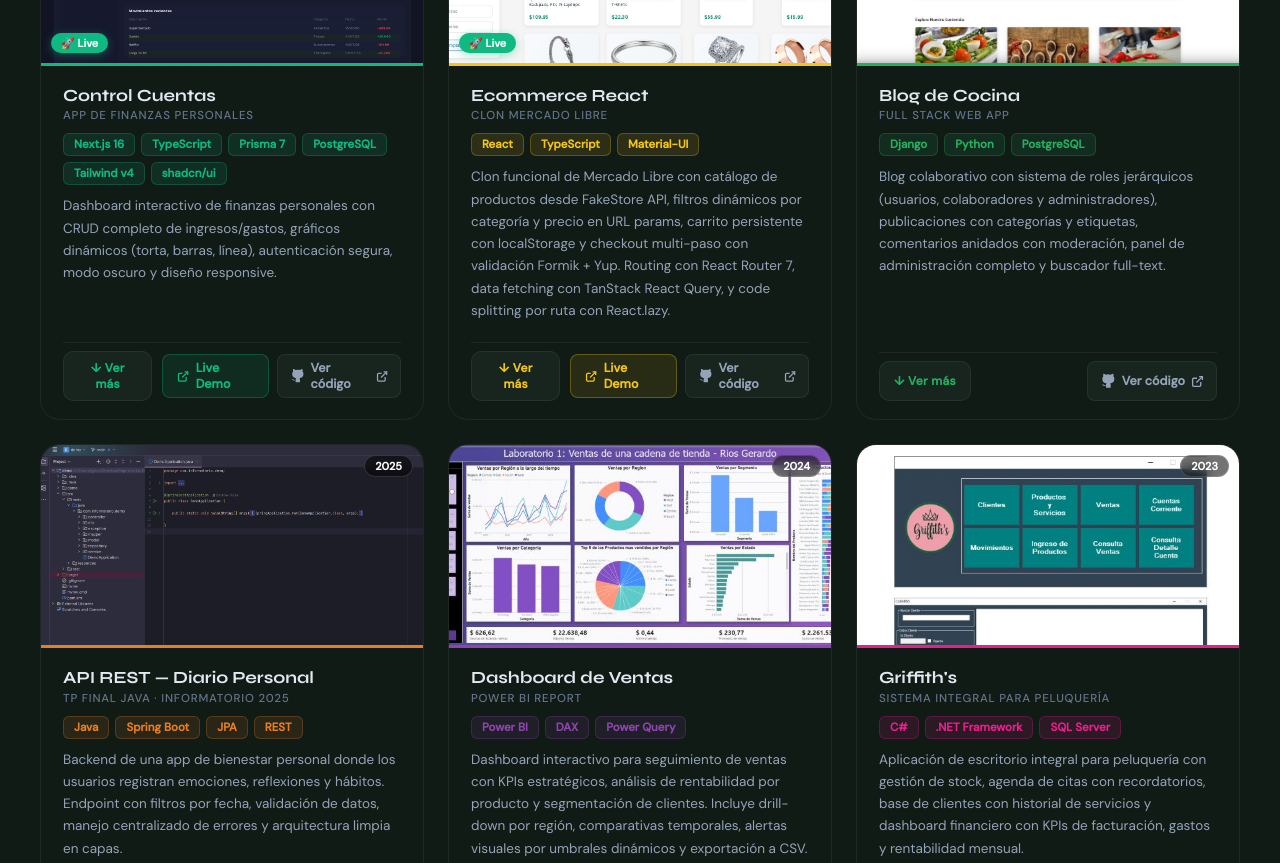
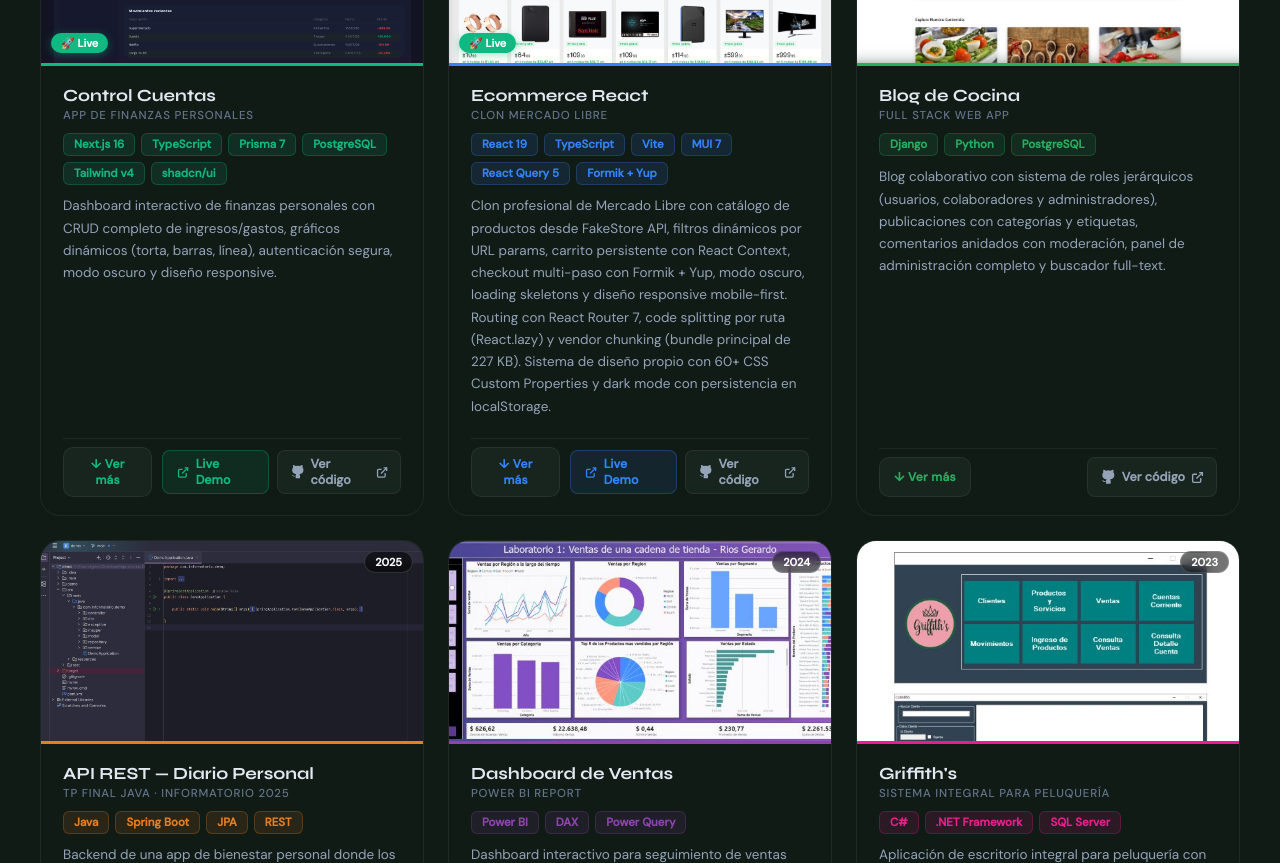
Before and after one commit to Gerardo-Rioss/Portfolio, a React (Vite) app: page / in a window 1280 px wide. Shown: the part 1880-2743 px from the top of the page. Built offline with nearby package versions, Linux system fonts and the light colour scheme.

Commit message:
update(ecommerce): refresh project image + description with all improvements

```diff
--- a/src/data/portfolio.js
+++ b/src/data/portfolio.js
@@ -67,15 +67,24 @@ export const projects = [
     title: "Ecommerce React",
     subtitle: "Clon Mercado Libre",
     year: "2025",
-    tags: ["React", "TypeScript", "Material-UI"],
+    tags: ["React 19", "TypeScript", "Vite", "MUI 7", "React Query 5", "Formik + Yup"],
     description:
-      "Clon funcional de Mercado Libre con catálogo de productos desde FakeStore API, filtros dinámicos por categoría y precio en URL params, carrito persistente con localStorage y checkout multi-paso con validación Formik + Yup. Routing con React Router 7, data fetching con TanStack React Query, y code splitting por ruta con React.lazy.",
-    highlights: ["Filtros dinámicos persistidos en URL params", "Carrito persistente con subtotales automáticos", "Checkout multi-paso con validación", "Code splitting + vendor chunking (227 KB main bundle)", "Dark mode con CSS Custom Properties"],
-    color: "#F5C518",
+      "Clon profesional de Mercado Libre con catálogo de productos desde FakeStore API, filtros dinámicos por URL params, carrito persistente con React Context, checkout multi-paso con Formik + Yup, modo oscuro, loading skeletons y diseño responsive mobile-first. Routing con React Router 7, code splitting por ruta (React.lazy) y vendor chunking (bundle principal de 227 KB). Sistema de diseño propio con 60+ CSS Custom Properties y dark mode con persistencia en localStorage.",
+    highlights: [
+      "Diseño inspirado en Mercado Libre (precios con superscript, cuotas, envío gratis)",
+      "Filtros dinámicos persistidos en URL params (compartibles)",
+      "Carrito persistente con subtotales automáticos y control de cantidades",
+      "Checkout multi-paso con validación Formik + Yup (nombre, email, teléfono, dirección)",
+      "Code splitting + vendor chunking: bundle principal de 227 KB (-56%)",
+      "Dark mode con CSS Custom Properties + persistencia localStorage",
+      "Loading skeletons con MUI para todas las vistas asíncronas",
+      "Fuente Inter de Google Fonts · Micro-interacciones y animaciones sutiles",
+    ],
+    color: "#3483FA",
     emoji: "🛒",
     image: "/img-ecommerce.png",
     github: "https://github.com/Gerardo-Rioss/Clon_Ecommerce_React",
-    live: "https://ecommerce-react-clon.vercel.app",
+    live: "https://ecommerce-clon.netlify.app",
   },
   {
     id: 3,
```
Also changed, not shown: public/img-ecommerce.png, 1 other file (tests, documents, lock files or other folders).
